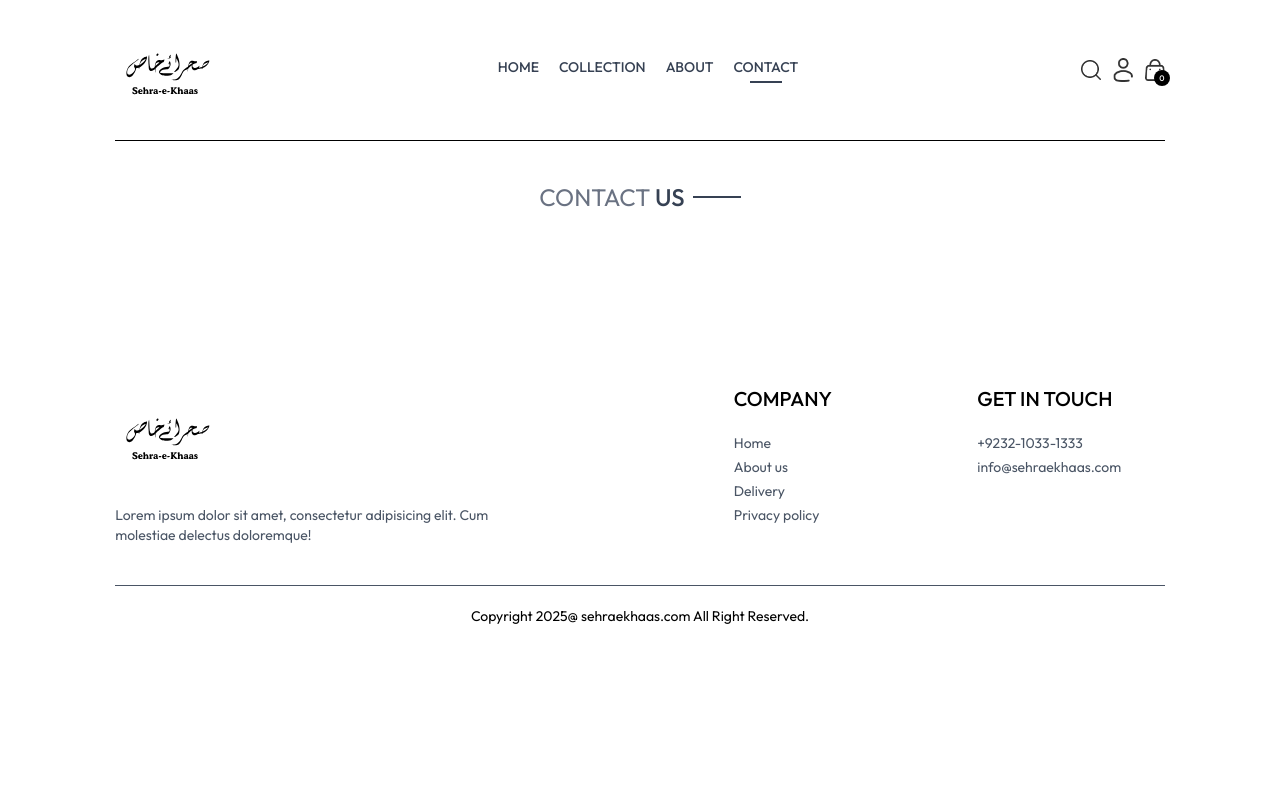
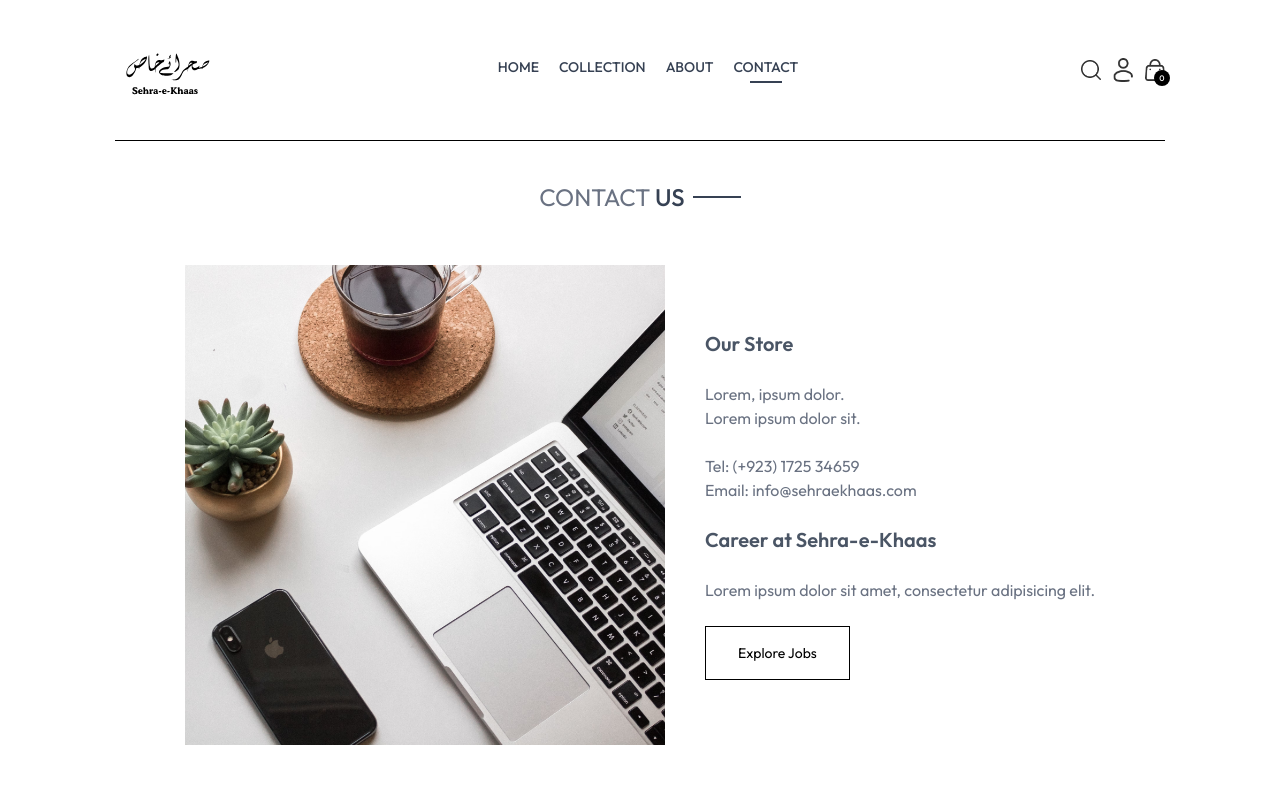
Before and after one commit to Noumansharif27/ECommerceWeb, a React (Vite) app in the folder frontEnd/: page /contact in a window 1280 px wide. Shown: the top 800 px of the page. Built offline with nearby package versions, Linux system fonts and the light colour scheme.

Commit message:
working on backend

```diff
--- a/frontEnd/src/pages/Contact.jsx
+++ b/frontEnd/src/pages/Contact.jsx
@@ -1,5 +1,6 @@
 import React from "react";
 import Tittle from "../components/Tittle";
+import { assets } from "../assets/assets";
 
 const Contact = () => {
   return (
@@ -7,6 +8,32 @@ const Contact = () => {
       <div className="text-center text-2xl pt-10 border-t">
         <Tittle text1={"CONTACT"} text2={"US"} />
       </div>
+
+      <div className="my-10 flex flex-col justify-center md:flex-row gap-10 mb-28">
+        <img
+          className="w-full md:max-w-[480px]"
+          src={assets.contact_img}
+          alt="ContactIcon"
+        />
+        <div className="flex flex-col justify-center items-start gap-6">
+          <p className="font-semibold text-xl text-gray-600">Our Store</p>
+          <p className="text-gray-500">
+            Lorem, ipsum dolor. <br /> Lorem ipsum dolor sit.
+          </p>
+          <p className="text-gray-500">
+            Tel: (+923) 1725 34659 <br /> Email: info@sehraekhaas.com
+          </p>
+          <p className="font-semibold text-xl text-gray-600">
+            Career at Sehra-e-Khaas
+          </p>
+          <p className="text-gray-500">
+            Lorem ipsum dolor sit amet, consectetur adipisicing elit.
+          </p>
+          <button className="border border-black px-8 py-4 text-sm hover:bg-black hover:text-white transition-all duration-500">
+            Explore Jobs
+          </button>
+        </div>
+      </div>
     </div>
   );
 };
```
Also changed, not shown: 2 other files (tests, documents, lock files or other folders).
